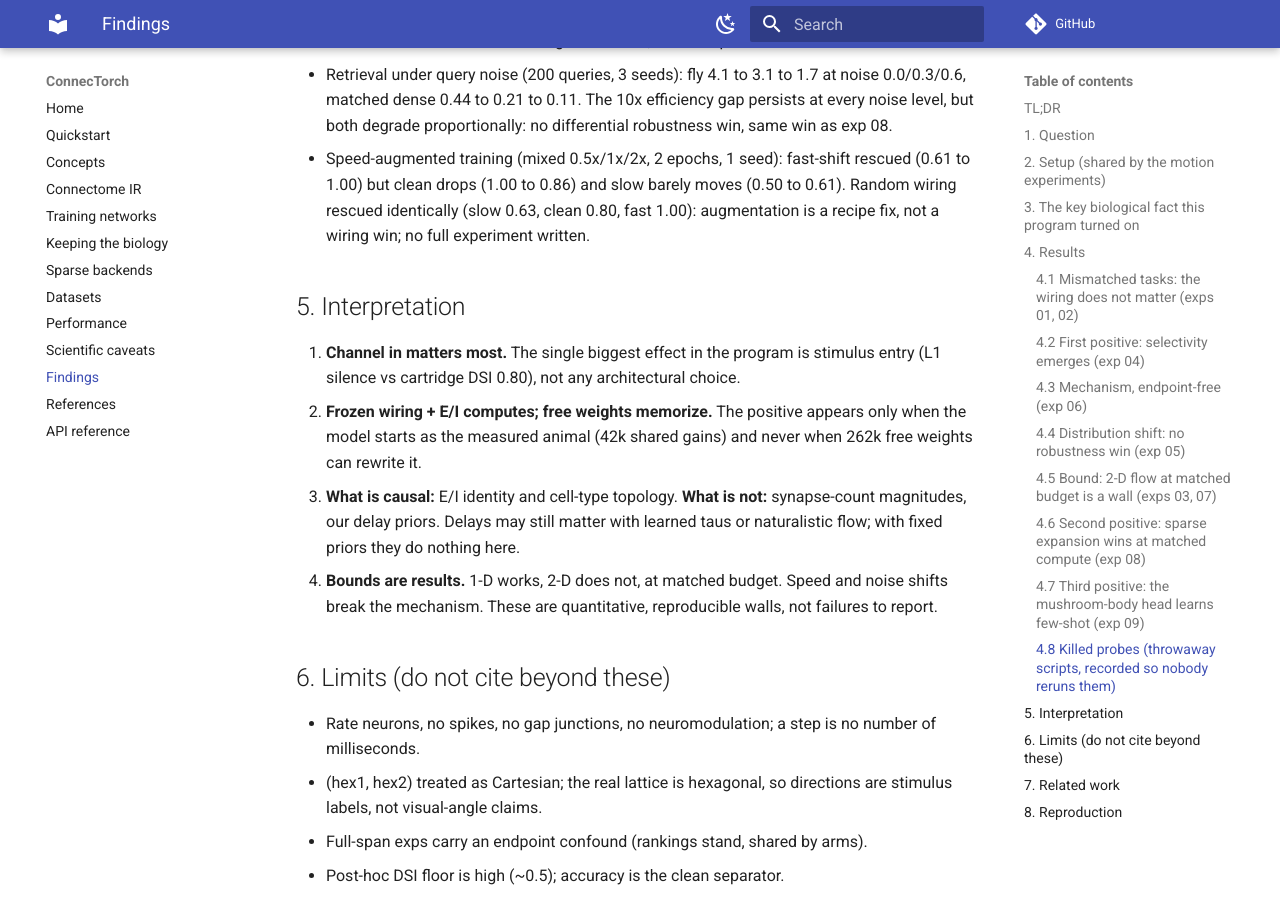
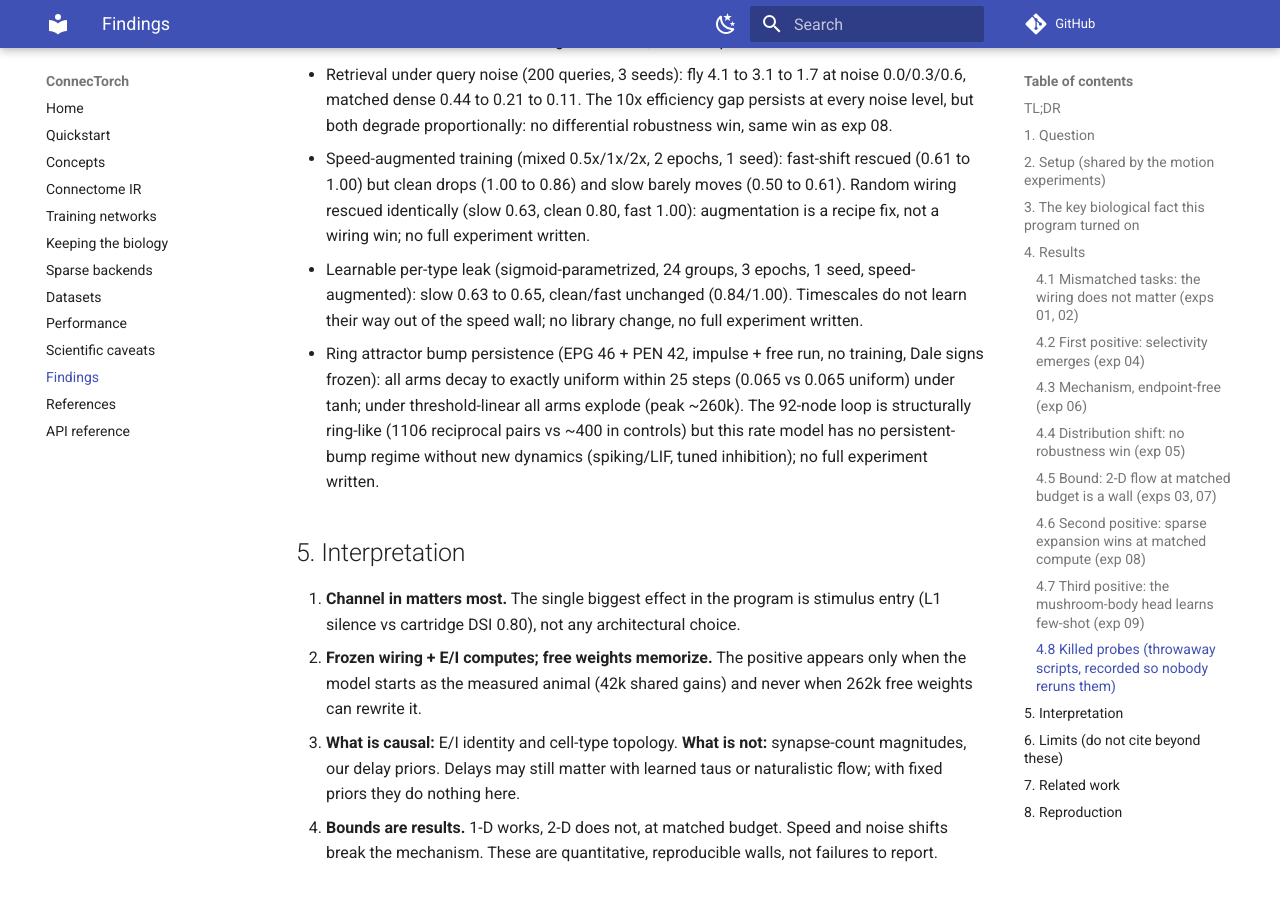
Before and after one commit to us/connectorch, an MkDocs documentation site: the page built from docs/findings.md, in a window 1280 px wide and 900 px high, scrolled down 4613 px. Built offline with MkDocs 1.6.1 and Material for MkDocs 9.7.7, drawn with Linux system fonts in a browser that asks for light colours; comment, search, counter and statistics services are not loaded.

Commit message:
docs(findings): record learnable-leak and ring-attractor killed probes

```diff
--- a/docs/findings.md
+++ b/docs/findings.md
@@ -177,6 +177,17 @@ few-shot learner first, accuracy winner second.
   slow barely moves (0.50 to 0.61). Random wiring rescued identically
   (slow 0.63, clean 0.80, fast 1.00): augmentation is a recipe fix, not
   a wiring win; no full experiment written.
+* Learnable per-type leak (sigmoid-parametrized, 24 groups, 3 epochs,
+  1 seed, speed-augmented): slow 0.63 to 0.65, clean/fast unchanged
+  (0.84/1.00). Timescales do not learn their way out of the speed wall;
+  no library change, no full experiment written.
+* Ring attractor bump persistence (EPG 46 + PEN 42, impulse + free run,
+  no training, Dale signs frozen): all arms decay to exactly uniform
+  within 25 steps (0.065 vs 0.065 uniform) under tanh; under
+  threshold-linear all arms explode (peak ~260k). The 92-node loop is
+  structurally ring-like (1106 reciprocal pairs vs ~400 in controls)
+  but this rate model has no persistent-bump regime without new dynamics
+  (spiking/LIF, tuned inhibition); no full experiment written.
 
 ## 5. Interpretation
 
```
